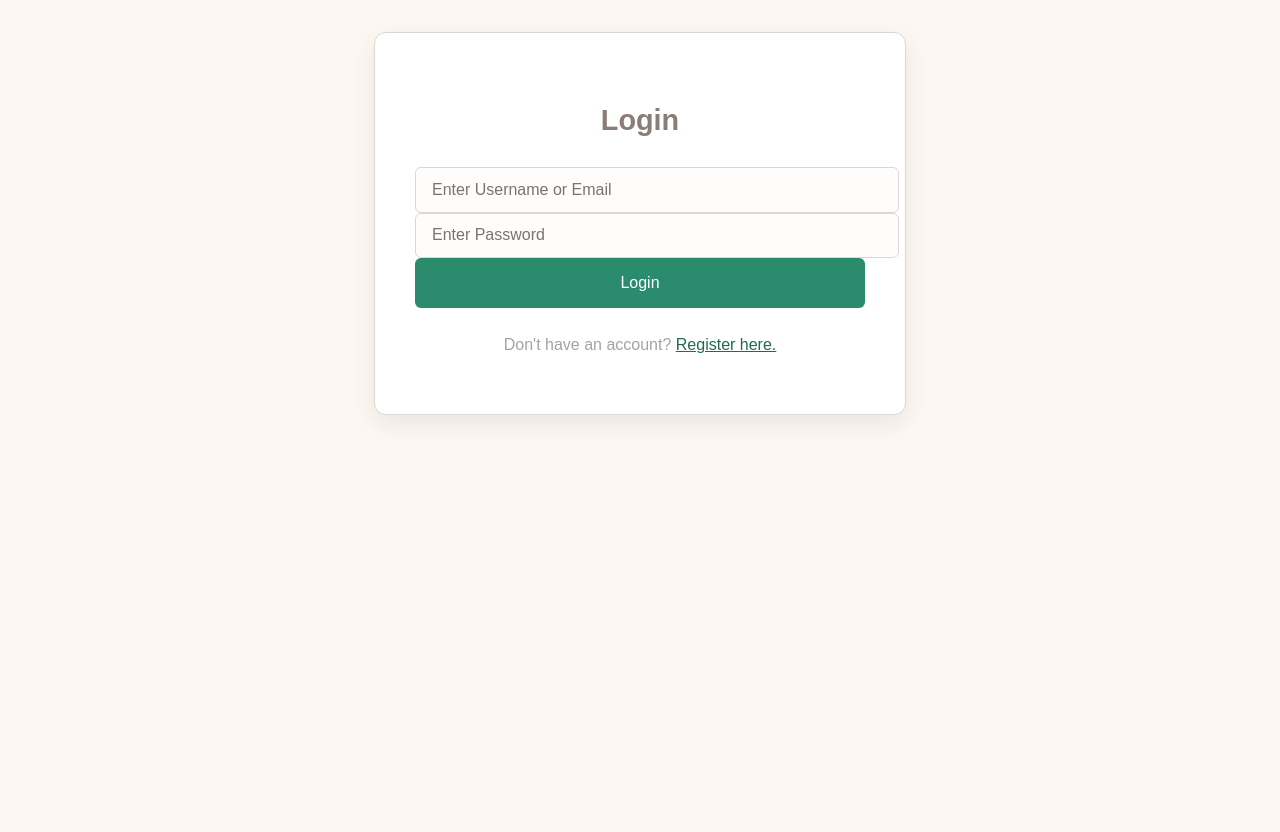
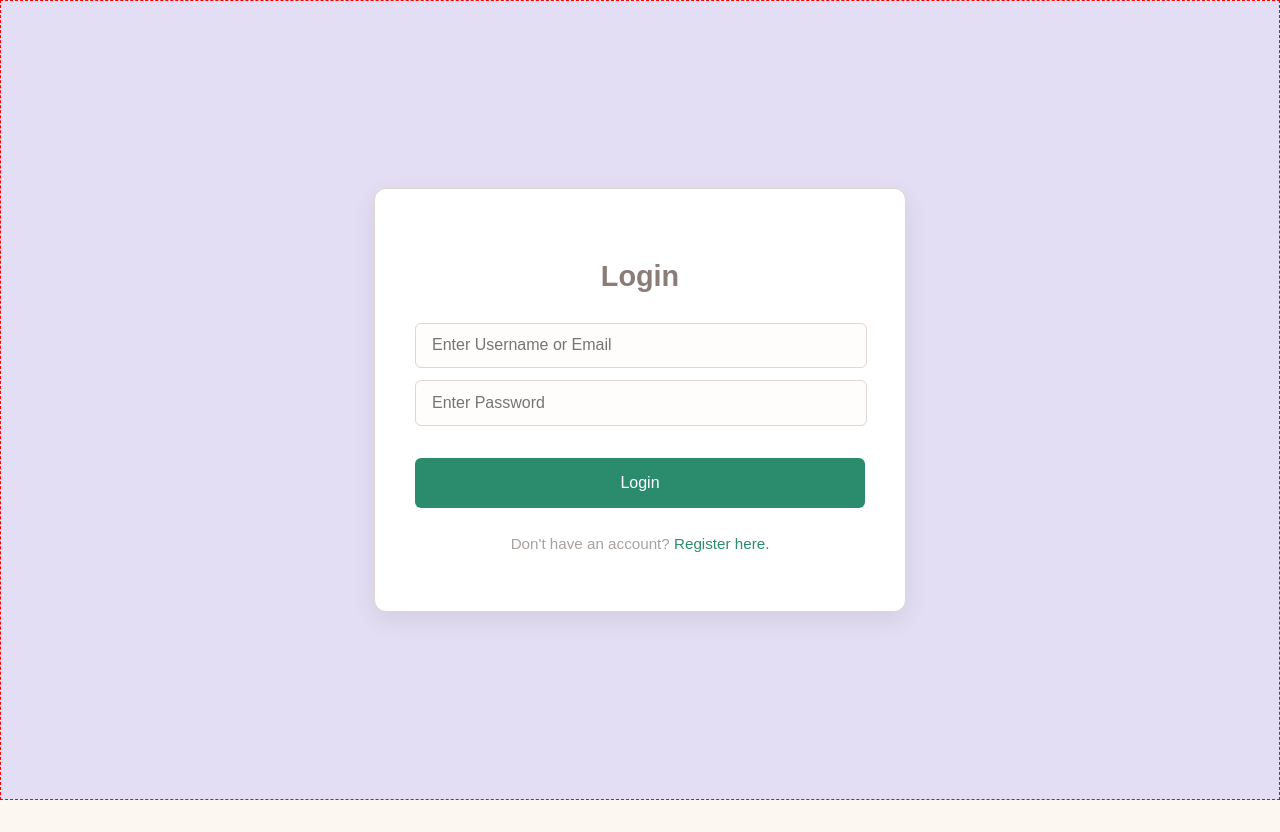
Before and after one commit to Silva-NK/Flask-React-Full-Stack-App, a React (Create React App) app in the folder client/: page / in a window 1280 px wide. After the commit the page ends 800 px from the top, so only its background shows below. Built offline with nearby package versions, Linux system fonts and the light colour scheme.

Commit message:
Refining design elements.

```diff
--- a/client/src/index.css
+++ b/client/src/index.css
@@ -14,16 +14,30 @@ font-family: 'Antic Slab', serif;*/
   --link: #2A8C6D;
   --link-hover: #1F6B54;
   --border: #E0D6D1;
+
+  display: contents;
 }
 
 html, body {
   margin: 0;
   padding: 0;
-  height: 100%;
+  display: block;
+  min-height: 100%;
   line-height: 1.6;
   color: var(--text);
   background-color: var(--bg);
   font-family: 'Jost', sans-serif;
+}
+
+.form-container {
+  display:flex;
+  align-items: center;
+  justify-content: center;
+  width: 100%;
+  padding: 20px;
+  min-height: 100vh;
+  box-sizing: border-box;
+  background: rgba(0, 0, 255, 0.1);
 }
 
 /* Reusable form card */
@@ -31,7 +45,6 @@ html, body {
 .form-card {
   width: 100%;
   max-width: 450px;
-  margin: 2rem auto;
   padding: 2.5rem;
   background: white;
   border-radius: 12px;
@@ -49,11 +62,13 @@ html, body {
 
 .form-card__error {
   color: var(--accent-rose);
-  background: rgba(160, 106, 106. 0.1);
-  padding: 0.8rem;
+  background: rgba(160, 106, 106, 0.1);
+  padding: 0.8rem 1.2rem;
   border-radius: 6px;
-  margin-bottom: 1.5rem;
+  margin: 0 auto 1.5rem;
   font-size: 0.9rem;
+  text-align: center;
+  width: calc(100% - 2rem);
 }
 
 .form-card__error ul {
@@ -62,17 +77,18 @@ html, body {
 }
 
 .form-group {
-  margin-bottom: 1.5rem;
+  margin-bottom: 0;
 }
 
 .form-input {
-  width: 100%;
+  width: calc(100% - 2rem);
   padding: 0.8rem 1rem;
+  margin: 0.75rem 0;
   border: 1px solid var(--border);
   border-radius: 6px;
-  font-family: 'Jost', sans-serif;
   font-size: 1rem;
-  transition: 1ll 03s ease;
+  display: block;
+  transition: all 03s ease;
   background: rgba(253, 247, 242, 0.3);
 }
 
@@ -85,13 +101,13 @@ html, body {
 .form-button {
   width: 100%;
   padding: 1rem;
+  margin-top: 1.25rem;
   background-color: var(--accent-teal);
   color: white;
   border: none;
   border-radius: 6px;
   font-size: 1rem;
   font-weight: 500;
-  font-family: 'Jost', sans-serif;
   cursor: pointer;
   transition: background 0.3s ease;
 }
@@ -104,7 +120,7 @@ html, body {
   text-align: center;
   margin-top: 1.5rem;
   color: var(--text-light);
-  font-size: 0.95 rem;
+  font-size: 0.95rem;
 }
 
 .form-link {
@@ -113,7 +129,7 @@ html, body {
   font-weight: 500;
 }
 
-.form-link {
+.form-link:hover {
   color: var(--link-hover);
   text-decoration: underline;
 }
--- a/client/src/pages/EventsPage.js
+++ b/client/src/pages/EventsPage.js
@@ -1,4 +1,6 @@
 import React, { useEffect, useState } from "react";
+
+import "../index.css"
 
 function EventsPage() {
     const [events, setEvents] = useState([]);
--- a/client/src/pages/LoginPage.js
+++ b/client/src/pages/LoginPage.js
@@ -46,6 +46,7 @@ function LoginPage(){
 
 
     return(
+        <div className="form-container" style={{ border: '1px dashed red' }}>
             <div className="form-card">
                 <h2 className="form-card__title">Login</h2>
                 {error && <p className="form-card__error">{error}</p>}
@@ -66,6 +67,7 @@ function LoginPage(){
                        value={formData.password}
                        onChange={handleChange}
                     />
+
                     <button type="submit" className="form-button">Login</button>
                 </form>
 
@@ -73,6 +75,7 @@ function LoginPage(){
                     Don't have an account? <a href="/register" className="form-link">Register here.</a>
                 </p>
             </div>
+        </div>
     );
 }
 
--- a/client/src/pages/RegisterPage.js
+++ b/client/src/pages/RegisterPage.js
@@ -1,5 +1,7 @@
 import React, {useState} from "react";
 import { useNavigate } from "react-router-dom";
+
+import "../index.css"
 
 function RegisterPage() {
     const [formData, setFormData] = useState({
@@ -39,6 +41,7 @@ function RegisterPage() {
     };
 
     return (
+        <div className="form-container">
             <div className="form-card">
                 <h2 className="form-card__title">Register</h2>
                 {errors.length > 0 && (
@@ -83,6 +86,7 @@ function RegisterPage() {
                     Already have an account? <a href="/login" className="form-link">Login here.</a>
                 </p>
             </div>
+        </div>
     );
 }
 
```
Lines whose indentation alone changed are shown as unchanged.
